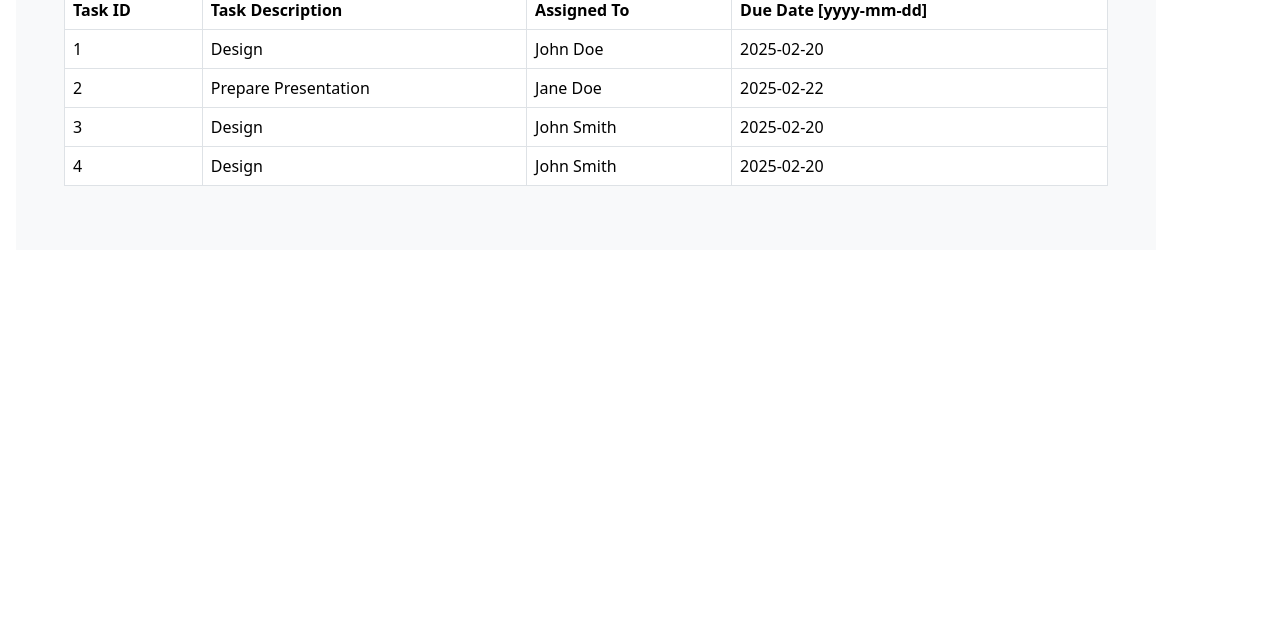
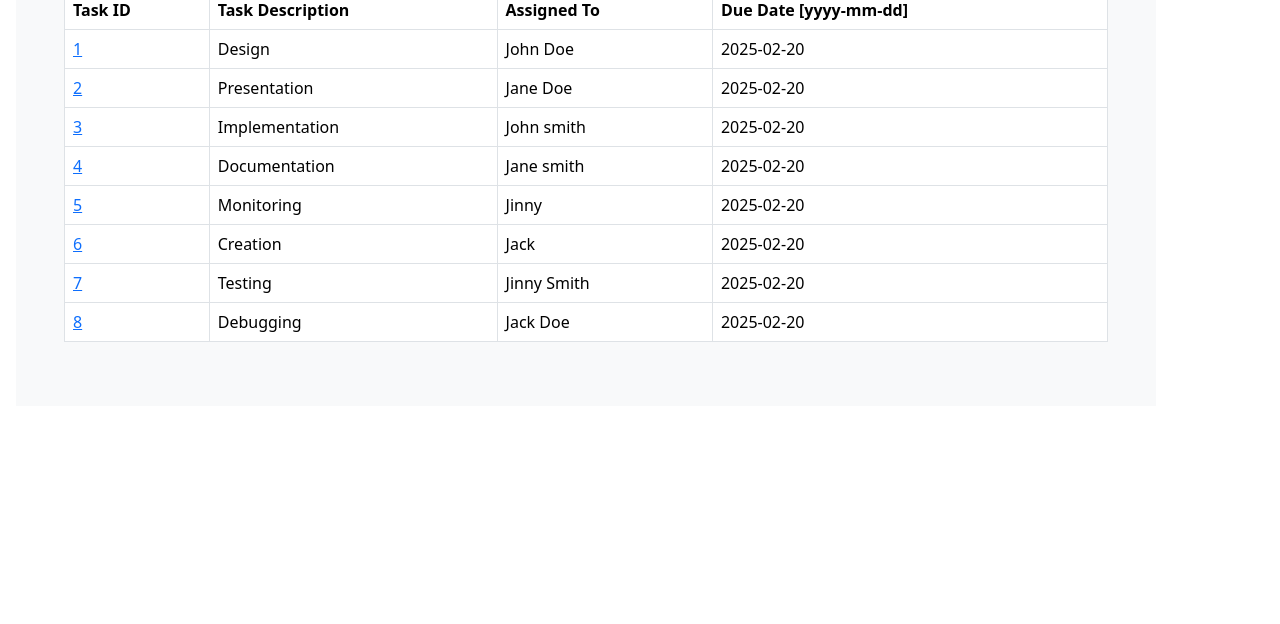
Before and after one commit to ysiTrapti121/Assignment2-3-JS-TS-, a plain HTML site: page index.html in a window 1280 px wide. Shown: the part 176-800 px from the top of the page. Drawn offline with nearby package versions, Linux system fonts and the light colour scheme.

Commit message:
Added feature to render table data dynamically

```diff
--- a/data.js
+++ b/data.js
@@ -23,7 +23,7 @@ const Taskdata = [
         Task_Description :"Documentation",
         Assigned_To  : "Jane smith ",
         Due_Date :   "2025-02-20"
-    }
+    },
     {
         Task_ID : 5,
         Task_Description :"Monitoring",
--- a/index.html
+++ b/index.html
@@ -5,6 +5,9 @@
     <title>Task Manager</title>
     <!-- <link rel="stylesheet" href="styles.css"> -->
     <link href="https://cdn.jsdelivr.net/npm/bootstrap@5.3.3/dist/css/bootstrap.min.css" rel="stylesheet" integrity="sha384-QWTKZyjpPEjISv5WaRU9OFeRpok6YctnYmDr5pNlyT2bRjXh0JMhjY6hW+ALEwIH" crossorigin="anonymous">
+    <script defer src="data.js"></script>
+    <script defer src="script.js"></script>
+
 </head>
 <body>
     <Header>
@@ -30,31 +33,7 @@
                     <th>Due Date [yyyy-mm-dd]</th>
                 </tr>
             </thead>
-            <tbody>
-                <tr>
-                    <td>1</td>
-                    <td>Design</td>
-                    <td>John Doe</td>
-                    <td>2025-02-20</td>
-                </tr>
-                <tr>
-                    <td>2</td>
-                    <td>Prepare Presentation</td>
-                    <td>Jane Doe</td>
-                    <td>2025-02-22</td>
-                </tr>
-                <tr>
-                    <td>3</td>
-                    <td>Design</td>
-                    <td>John Smith</td>
-                    <td>2025-02-20</td>
-                </tr>
-                <tr>
-                    <td>4</td>
-                    <td>Design</td>
-                    <td>John Smith</td>
-                    <td>2025-02-20</td>
-                </tr>
+            <tbody id = "TableData">
             </tbody>
         </table>
     </div>
--- /dev/null
+++ b/script.js
@@ -0,0 +1,29 @@
+const taskBody = document.getElementById('TableData');
+taskBody.innerHTML= "";
+Taskdata.forEach(task =>
+    {
+        const row= document.createElement('tr');
+
+        const tableDID = document.createElement('td');
+        const tableLink= document.createElement('a');
+        tableLink.href =  `trdetails.html?Task_ID= ${task.Task_ID}`;
+        tableLink.textContent = task.Task_ID;
+
+        tableDID.appendChild(tableLink);
+        row.appendChild(tableDID);
+
+        const tableDescD= document.createElement('td');
+        tableDescD.textContent = task.Task_Description;
+        row.appendChild(tableDescD);
+
+        const tableAssD= document.createElement('td');
+        tableAssD.textContent = task.Assigned_To;
+        row.appendChild(tableAssD);
+
+        const tableDueD= document.createElement('td');
+        tableDueD.textContent = task.Due_Date;
+        row.appendChild(tableDueD);
+
+        taskBody.appendChild(row);
+    }
+)
```
Also changed, not shown: tr_details.html (+2 -0 lines).
